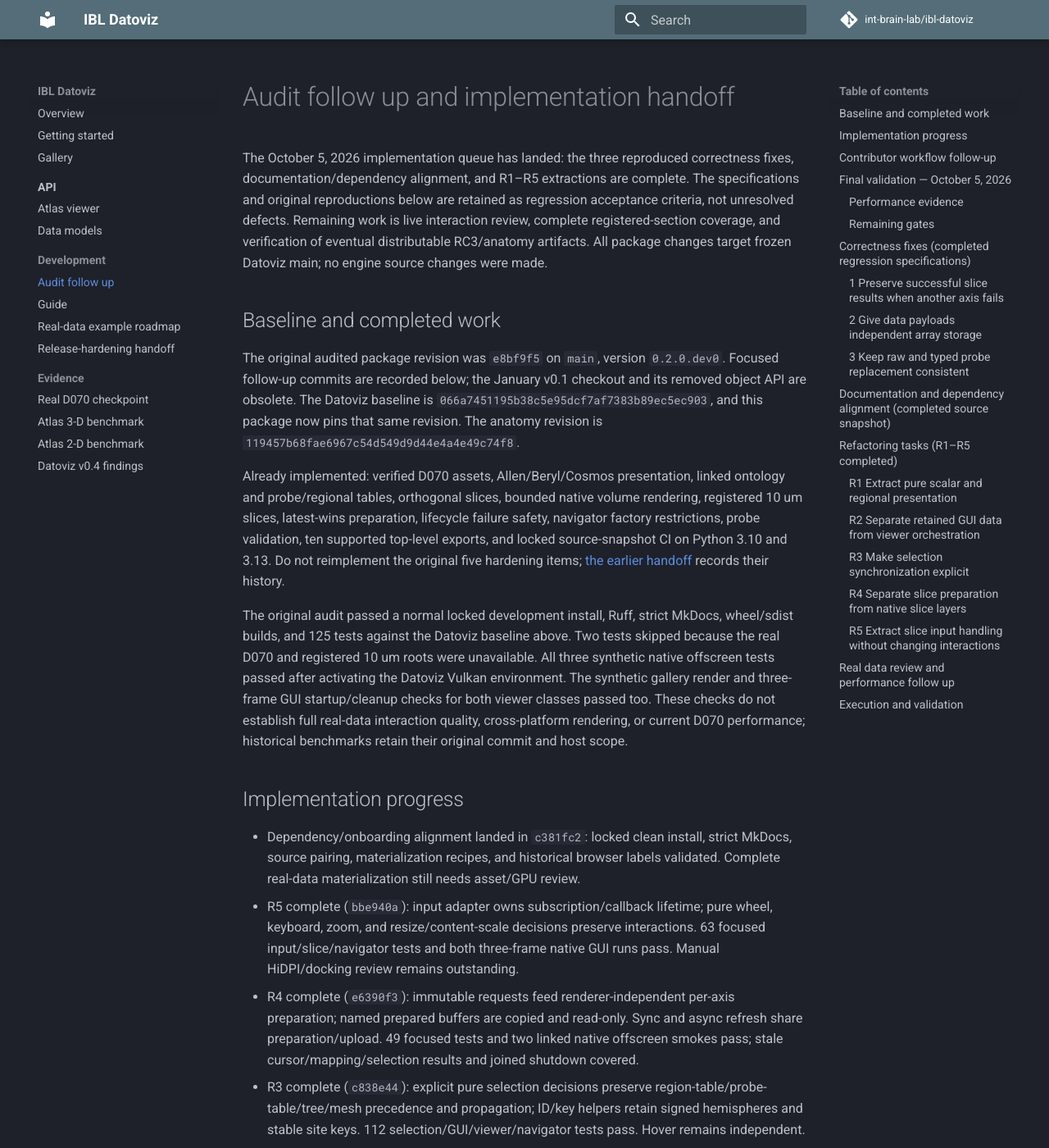
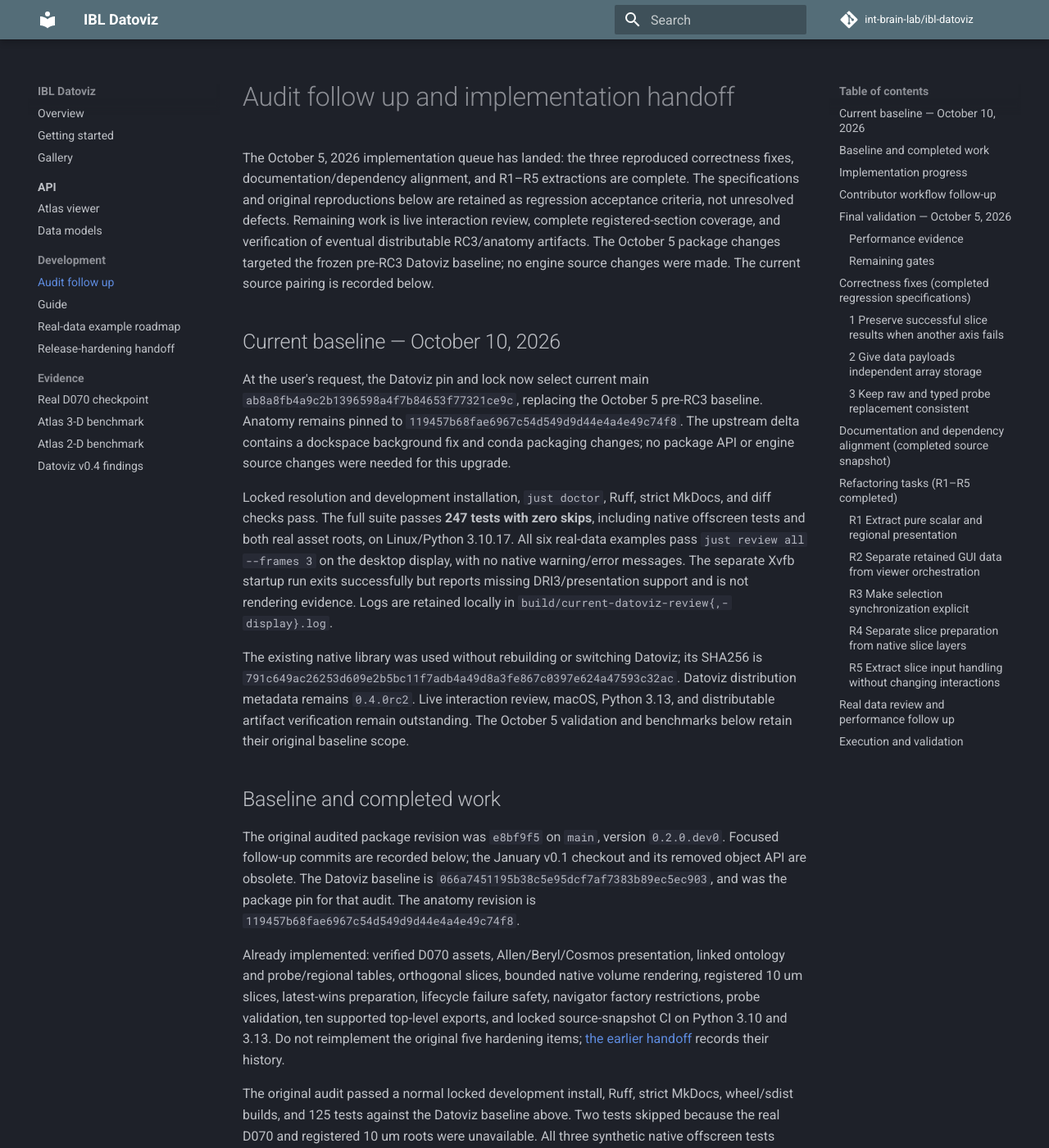
Before and after one commit to int-brain-lab/ibl-datoviz, an MkDocs documentation site: the page built from docs/NEXT_STEPS.md, in a window 1280 px wide and 1400 px high. Shown: the whole window at 82% size. Built offline with MkDocs 1.6.1 and Material for MkDocs 9.7.7, drawn with Linux system fonts in a browser that asks for light colours; comment, search, counter and statistics services are not loaded.

Commit message:
Update tested Datoviz baseline to current main

```diff
--- a/docs/NEXT_STEPS.md
+++ b/docs/NEXT_STEPS.md
@@ -4,12 +4,34 @@ The October 5, 2026 implementation queue has landed: the three reproduced correc
 documentation/dependency alignment, and R1–R5 extractions are complete. The specifications and
 original reproductions below are retained as regression acceptance criteria, not unresolved defects.
 Remaining work is live interaction review, complete registered-section coverage, and verification
-of eventual distributable RC3/anatomy artifacts. All package changes target frozen Datoviz main;
-no engine source changes were made.
+of eventual distributable RC3/anatomy artifacts. The October 5 package changes targeted the frozen pre-RC3 Datoviz baseline;
+no engine source changes were made. The current source pairing is recorded below.
+
+## Current baseline — October 10, 2026
+
+At the user's request, the Datoviz pin and lock now select current main
+`ab8a8fb4a9c2b1396598a4f7b84653f77321ce9c`, replacing the October 5 pre-RC3
+baseline. Anatomy remains pinned to `119457b68fae6967c54d549d9d44e4a4e49c74f8`.
+The upstream delta contains a dockspace background fix and conda packaging changes;
+no package API or engine source changes were needed for this upgrade.
+
+Locked resolution and development installation, `just doctor`, Ruff, strict MkDocs,
+and diff checks pass. The full suite passes **247 tests with zero skips**, including
+native offscreen tests and both real asset roots, on Linux/Python 3.10.17. All six
+real-data examples pass `just review all --frames 3` on the desktop display, with
+no native warning/error messages. The separate Xvfb startup run exits successfully
+but reports missing DRI3/presentation support and is not rendering evidence.
+Logs are retained locally in `build/current-datoviz-review{,-display}.log`.
+
+The existing native library was used without rebuilding or switching Datoviz;
+its SHA256 is `791c649ac26253d609e2b5bc11f7adb4a49d8a3fe867c0397e624a47593c32ac`.
+Datoviz distribution metadata remains `0.4.0rc2`. Live interaction review, macOS,
+Python 3.13, and distributable artifact verification remain outstanding. The
+October 5 validation and benchmarks below retain their original baseline scope.
 
 ## Baseline and completed work
 
-The original audited package revision was `e8bf9f5` on `main`, version `0.2.0.dev0`. Focused follow-up commits are recorded below; the January v0.1 checkout and its removed object API are obsolete. The Datoviz baseline is `066a7451195b38c5e95dcf7af7383b89ec5ec903`, and this package now pins that same revision. The anatomy revision is `119457b68fae6967c54d549d9d44e4a4e49c74f8`.
+The original audited package revision was `e8bf9f5` on `main`, version `0.2.0.dev0`. Focused follow-up commits are recorded below; the January v0.1 checkout and its removed object API are obsolete. The Datoviz baseline is `066a7451195b38c5e95dcf7af7383b89ec5ec903`, and was the package pin for that audit. The anatomy revision is `119457b68fae6967c54d549d9d44e4a4e49c74f8`.
 
 Already implemented: verified D070 assets, Allen/Beryl/Cosmos presentation, linked ontology and probe/regional tables, orthogonal slices, bounded native volume rendering, registered 10 um slices, latest-wins preparation, lifecycle failure safety, navigator factory restrictions, probe validation, ten supported top-level exports, and locked source-snapshot CI on Python 3.10 and 3.13. Do not reimplement the original five hardening items; [the earlier handoff](RELEASE_HARDENING_HANDOFF.md) records their history.
 
--- a/pyproject.toml
+++ b/pyproject.toml
@@ -31,7 +31,7 @@ testpaths = ["tests"]
 [tool.uv.sources]
 # Immutable revisions define this unreleased source snapshot. Adjacent source
 # checkouts may override them only through an explicit PYTHONPATH development command.
-datoviz = { git = "https://github.com/datoviz/datoviz.git", rev = "066a7451195b38c5e95dcf7af7383b89ec5ec903" }
+datoviz = { git = "https://github.com/datoviz/datoviz.git", rev = "ab8a8fb4a9c2b1396598a4f7b84653f77321ce9c" }
 ibl-anatomy = { git = "https://github.com/int-brain-lab/ibl-anatomy.git", rev = "119457b68fae6967c54d549d9d44e4a4e49c74f8" }
 
 [dependency-groups]
```
Also changed, not shown: AGENTS.md (+2 -1 lines), docs/REAL_DATA_EXAMPLE_ROADMAP.md (+1 -1 lines), docs/getting-started.md (+3 -3 lines), 1 other file.
